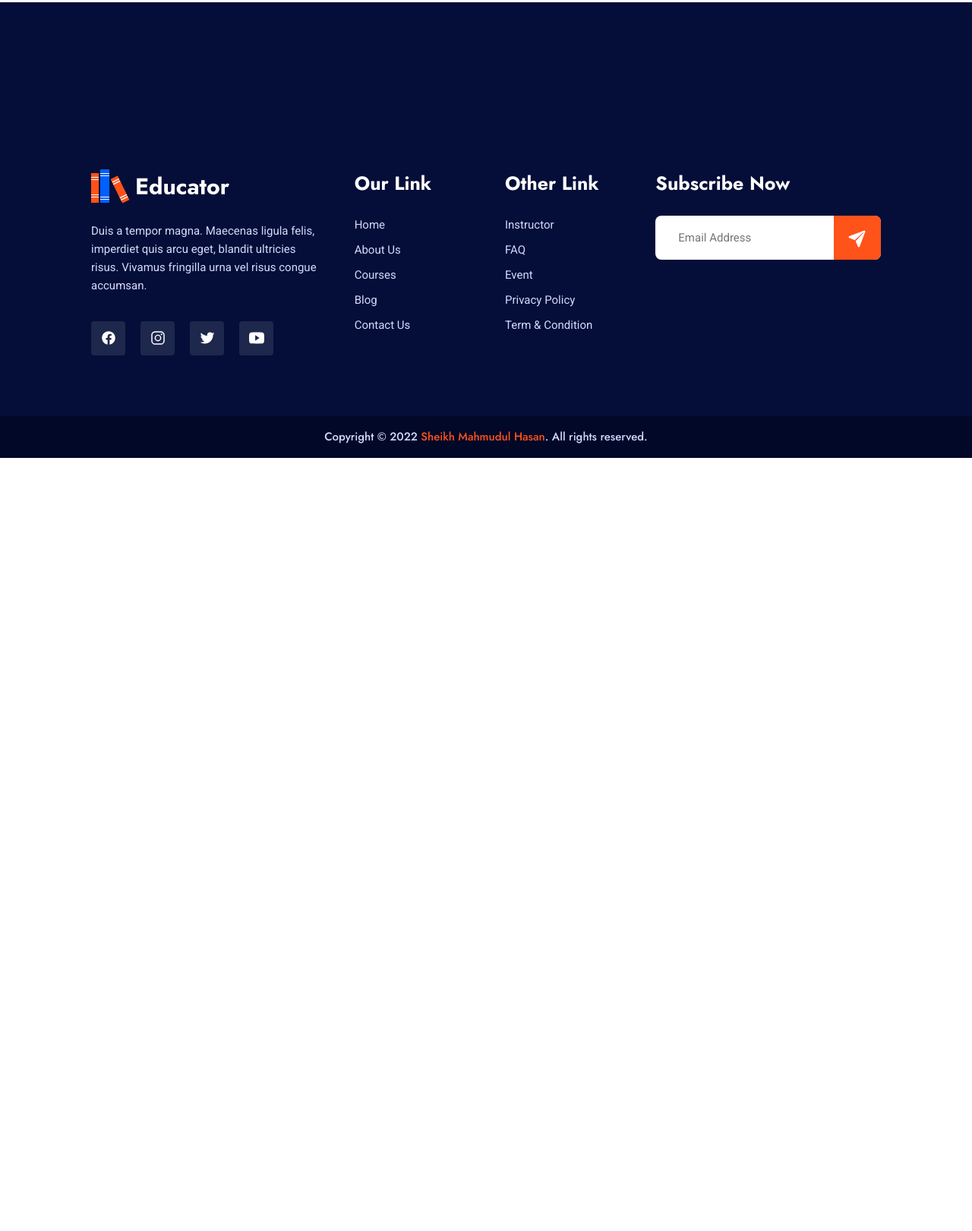
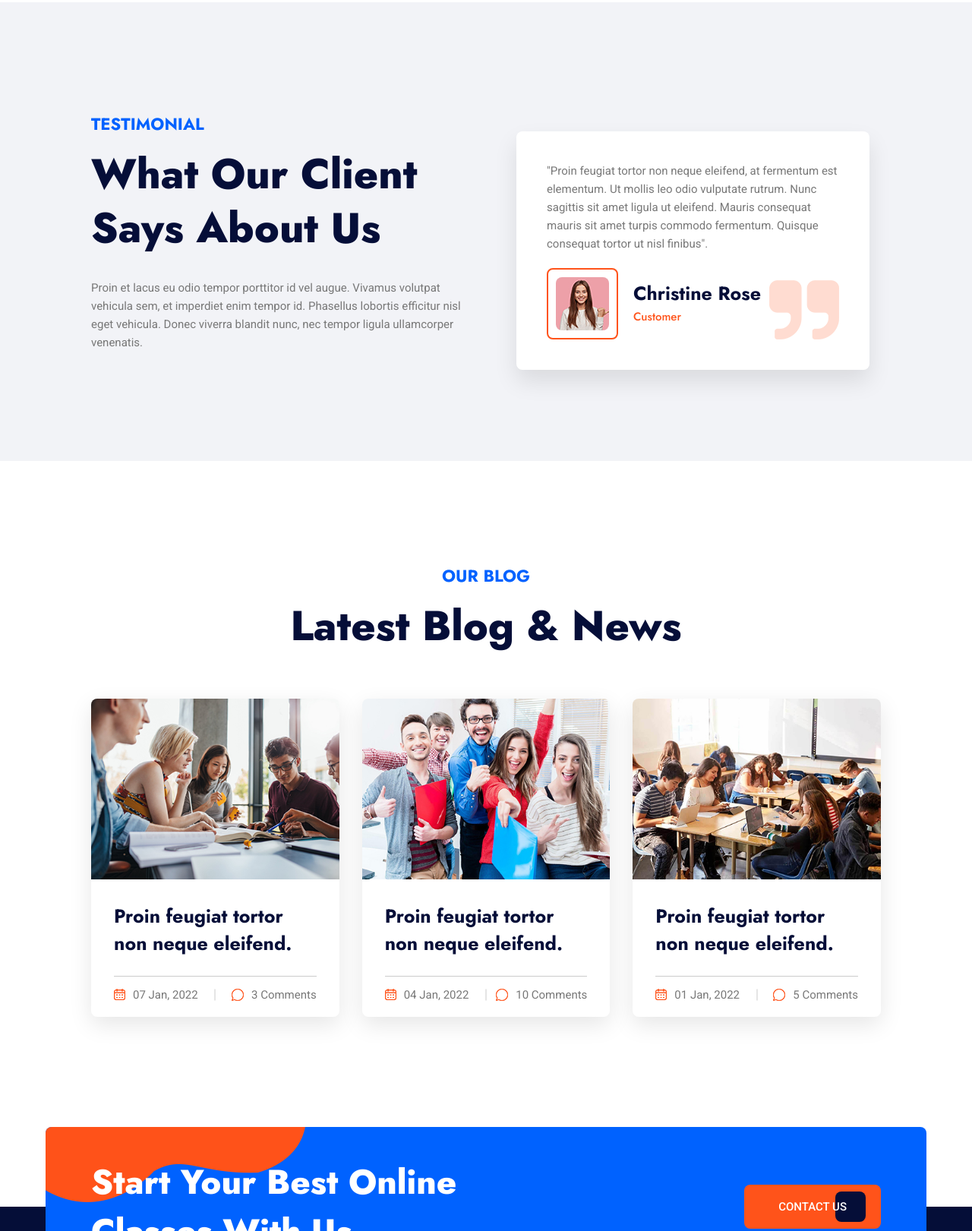
Before and after one commit to Mahmuduls1995/education-website-Js, a plain HTML site: page index.html in a window 1280 px wide. Shown: the part 6545-8166 px from the top of the page at 76% size. Before the commit the page ends 7148 px from the top, so only its background shows below. Drawn offline with nearby package versions, Linux system fonts and the light colour scheme.

Commit message:
testimonial and blog add

```diff
--- a/index.html
+++ b/index.html
@@ -970,7 +970,193 @@
         - #TESTIMONIALS
       -->
 
+      <section class="testimonials">
 
+        <div class="testimonials-left">
+
+          <p class="section-subtitle">Testimonial</p>
+
+          <h2 class="section-title">What Our Client Says About Us</h2>
+
+          <p class="section-text">
+            Proin et lacus eu odio tempor porttitor id vel augue. Vivamus volutpat vehicula sem, et imperdiet enim
+            tempor id.
+            Phasellus lobortis efficitur nisl eget vehicula. Donec viverra blandit nunc, nec tempor ligula ullamcorper
+            venenatis.
+          </p>
+
+        </div>
+
+        <div class="testimonials-right">
+
+          <div class="testimonials-card">
+            <img src="./assets/images/quote.png" alt="quote icon" class="quote-img">
+
+            <p class="testimonials-text">
+              "Proin feugiat tortor non neque eleifend, at fermentum est elementum. Ut mollis leo odio vulputate rutrum.
+              Nunc sagittis
+              sit amet ligula ut eleifend. Mauris consequat mauris sit amet turpis commodo fermentum. Quisque consequat
+              tortor ut nisl
+              finibus".
+            </p>
+
+            <div class="testimonials-client">
+
+              <div class="client-img-box">
+                <img src="./assets/images/client.jpg" alt="client christine rose">
+              </div>
+
+              <div class="client-detail">
+                <h4 class="client-name">Christine Rose</h4>
+
+                <p class="client-title">Customer</p>
+              </div>
+
+            </div>
+          </div>
+
+        </div>
+
+      </section>
+
+
+
+
+
+      <!--
+        - #BLOG
+      -->
+
+      <section class="blog" id="blog">
+
+        <p class="section-subtitle">Our Blog</p>
+
+        <h2 class="section-title">Latest Blog & News</h2>
+
+        <div class="blog-grid">
+
+          <div class="blog-card">
+
+            <div class="blog-banner-box">
+              <img src="./assets/images/blog-1.jpg" alt="blog banner">
+            </div>
+
+            <div class="blog-content">
+
+              <h3 class="blog-title">
+                <a href="#">Proin feugiat tortor non neque eleifend.</a>
+              </h3>
+
+              <div class="wrapper">
+
+                <div class="blog-publish-date">
+                  <img src="./assets/images/calendar.png" alt="calendar icon">
+
+                  <a href="#">07 Jan, 2022</a>
+                </div>
+
+                <div class="blog-comment">
+                  <img src="./assets/images/comment.png" alt="comment icon">
+
+                  <a href="#">3 Comments</a>
+                </div>
+
+              </div>
+
+            </div>
+
+          </div>
+
+          <div class="blog-card">
+
+            <div class="blog-banner-box">
+              <img src="./assets/images/blog-2.jpg" alt="blog banner">
+            </div>
+
+            <div class="blog-content">
+
+              <h3 class="blog-title">
+                <a href="#">Proin feugiat tortor non neque eleifend.</a>
+              </h3>
+
+              <div class="wrapper">
+
+                <div class="blog-publish-date">
+                  <img src="./assets/images/calendar.png" alt="calendar icon">
+
+                  <a href="#">04 Jan, 2022</a>
+                </div>
+
+                <div class="blog-comment">
+                  <img src="./assets/images/comment.png" alt="comment icon">
+
+                  <a href="#">10 Comments</a>
+                </div>
+
+              </div>
+
+            </div>
+
+          </div>
+
+          <div class="blog-card">
+
+            <div class="blog-banner-box">
+              <img src="./assets/images/blog-3.jpg" alt="blog banner">
+            </div>
+
+            <div class="blog-content">
+
+              <h3 class="blog-title">
+                <a href="#">Proin feugiat tortor non neque eleifend.</a>
+              </h3>
+
+              <div class="wrapper">
+
+                <div class="blog-publish-date">
+                  <img src="./assets/images/calendar.png" alt="calendar icon">
+
+                  <a href="#">01 Jan, 2022</a>
+                </div>
+
+                <div class="blog-comment">
+                  <img src="./assets/images/comment.png" alt="comment icon">
+
+                  <a href="#">5 Comments</a>
+                </div>
+
+              </div>
+
+            </div>
+
+          </div>
+
+        </div>
+
+      </section>
+
+
+
+
+
+      <!--
+        - #CONTACT
+      -->
+
+      <section class="contact">
+
+        <div class="contact-card" id="contact">
+          <img src="./assets/images/cta-bg-img.png" alt="shape" class="contact-card-bg">
+
+          <h2>Start Your Best Online Classes With Us</h2>
+
+          <button class="btn btn-primary">
+            <p class="btn-text">Contact Us</p>
+            <span class="square"></span>
+          </button>
+        </div>
+
+      </section>
 
     </main>
 
```
